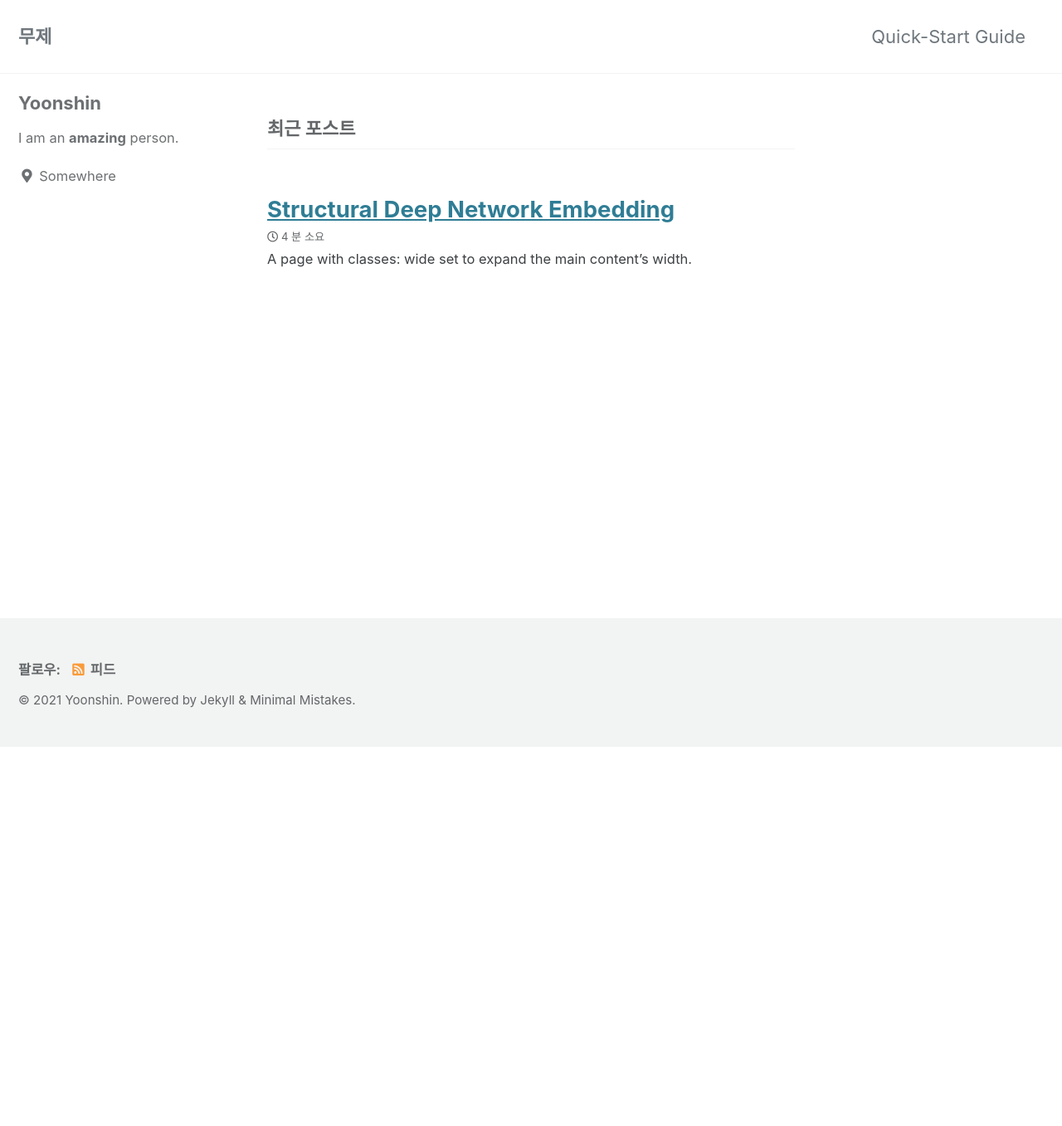
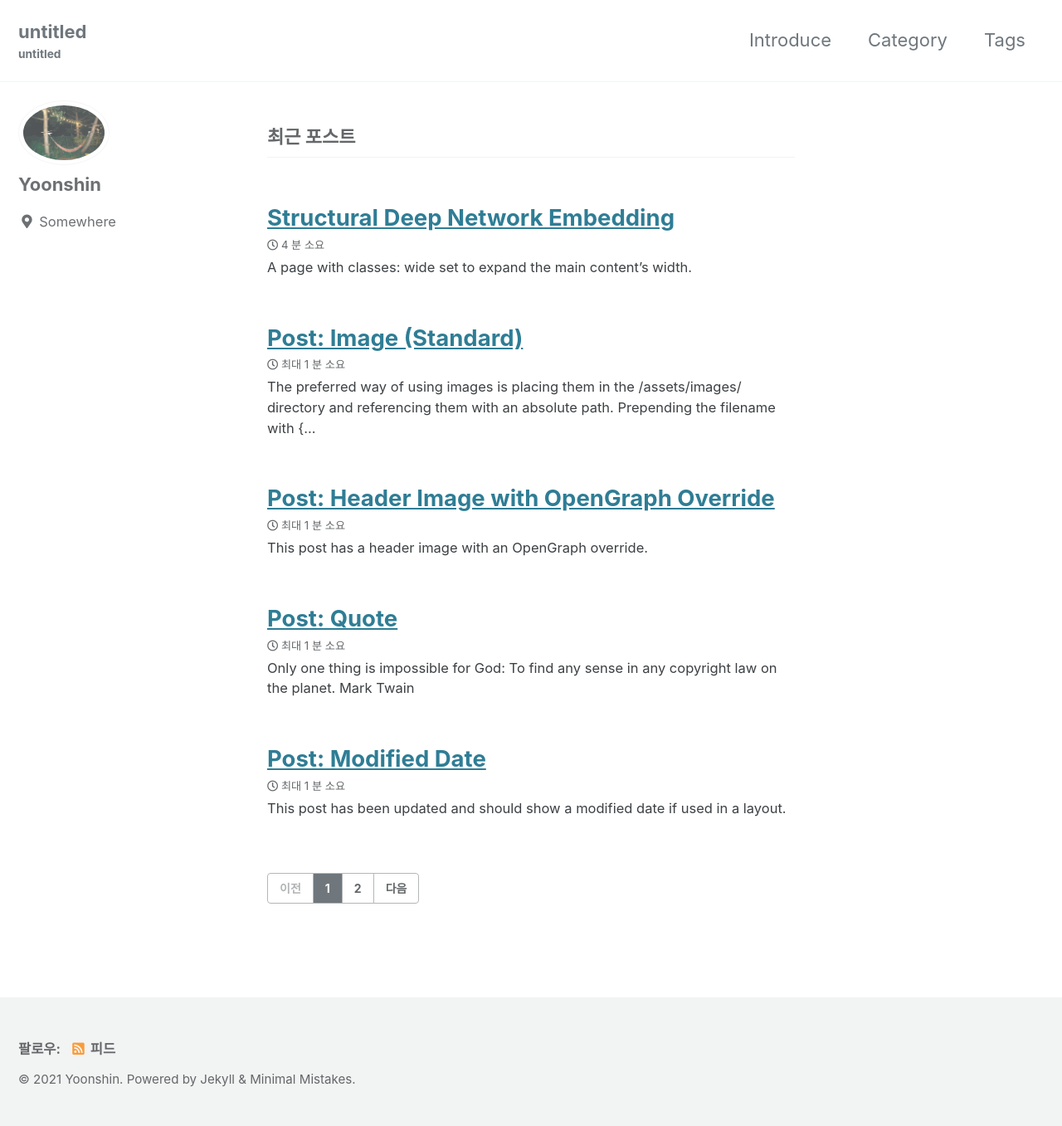
Before and after one commit to Kwakyoonshin/Kwakyoonshin.github.io, a Jekyll site: the page built from index.html, in a window 1280 px wide. Shown: the whole page at 83% size. Built offline with Jekyll 4.4.1, drawn with Linux system fonts in a browser that asks for light colours; cached includes are drawn as plain includes; the list of posts is cut into pages by our own code; before the commit the page ends 900 px from its top, so only the background shows below that.

Commit message:
Design Blog and post_1

````diff
--- a/_config.yml
+++ b/_config.yml
@@ -18,15 +18,15 @@ minimal_mistakes_skin    : "default" # "air", "aqua", "contrast", "dark", "dirt"
 locale                   : "ko-KR"
 title                    : "무제"
 title_separator          : "-"
-subtitle                 : # site tagline that appears below site title in masthead
+subtitle                 : "untitled"
 name                     : "Yoonshin"
 description              : "논문, python, 잡다한 것을 기록하는 공간"
-url                      : # the base hostname & protocol for your site e.g. "https://mmistakes.github.io"
+url                      :  "https://Kwakyoonshin.github.io"
 baseurl                  : # the subpath of your site, e.g. "/blog"
-repository               : # GitHub username/repo-name e.g. "mmistakes/minimal-mistakes"
+repository               : "https://github.com/Kwakyoonshin/kwakyoonshin.github.io"
 teaser                   : # path of fallback teaser image, e.g. "/assets/images/500x300.png"
 logo                     : # path of logo image to display in the masthead, e.g. "/assets/images/88x88.png"
-masthead_title           : # overrides the website title displayed in the masthead, use " " for no title
+masthead_title           : "untitled"
 # breadcrumbs            : false # true, false (default)
 words_per_minute         : 200
 comments:
@@ -103,8 +103,8 @@ analytics:
 # Site Author
 author:
   name             : "Yoonshin"
-  avatar           : # path of avatar image, e.g. "/assets/images/bio-photo.jpg"
-  bio              : "I am an **amazing** person."
+  avatar           : "image/profile/2021me.jpg"
+  bio              : ""
   location         : "Somewhere"
   email            :
   links:
--- /dev/null
+++ b/_posts/2010-01-07-post-modified.md
@@ -0,0 +1,14 @@
+---
+title: "Post: Modified Date"
+last_modified_at: 2016-03-09T16:20:02-05:00
+categories:
+  - Post Formats
+tags:
+  - Post Formats
+  - readability
+  - standard
+---
+
+This post has been updated and should show a modified date if used in a layout.
+
+All children, except one, grow up. They soon know that they will grow up, and the way Wendy knew was this. One day when she was two years old she was playing in a garden, and she plucked another flower and ran with it to her mother. I suppose she must have looked rather delightful, for Mrs. Darling put her hand to her heart and cried, "Oh, why can't you remain like this for ever!" This was all that passed between them on the subject, but henceforth Wendy knew that she must grow up. You always know after you are two. Two is the beginning of the end.
--- /dev/null
+++ b/_posts/2010-02-05-post-quote.md
@@ -0,0 +1,12 @@
+---
+title: "Post: Quote"
+categories:
+  - Post Formats
+tags:
+  - Post Formats
+  - quote
+---
+
+> Only one thing is impossible for God: To find any sense in any copyright law on the planet.
+
+> <cite><a href="http://www.brainyquote.com/quotes/quotes/m/marktwain163473.html">Mark Twain</a></cite>
--- /dev/null
+++ b/_posts/2010-08-05-post-header-image-og-override.md
@@ -0,0 +1,22 @@
+---
+title: "Post: Header Image with OpenGraph Override"
+header:
+  image: /assets/images/page-header-image.png
+  og_image: /assets/images/page-header-og-image.png
+categories:
+  - Layout
+  - Uncategorized
+tags:
+  - edge case
+  - image
+  - layout
+last_modified_at: 2017-10-26T15:12:19-04:00
+---
+
+This post has a header image with an OpenGraph override.
+
+```yaml
+header:
+  image: /assets/images/page-header-image.png
+  og_image: /assets/images/page-header-og-image.png
+```
--- /dev/null
+++ b/_posts/2010-08-05-post-image-standard.md
@@ -0,0 +1,44 @@
+---
+title: "Post: Image (Standard)"
+categories:
+  - Post Formats
+tags:
+  - image
+  - Post Formats
+---
+
+The preferred way of using images is placing them in the `/assets/images/` directory and referencing them with an absolute path. Prepending the filename with `{% raw %}{{ site.url }}{{ site.baseurl }}/assets/images/{% endraw %}` will make sure your images display properly in feeds and such.
+
+Standard image with no width modifier classes applied.
+
+**HTML:**
+
+```html
+{% raw %}<img src="{{ site.url }}{{ site.baseurl }}/assets/images/filename.jpg" alt="">{% endraw %}
+```
+
+**or Kramdown:**
+
+```markdown
+{% raw %}![alt]({{ site.url }}{{ site.baseurl }}/assets/images/filename.jpg){% endraw %}
+```
+
+![Unsplash image 9]({{ site.url }}{{ site.baseurl }}/assets/images/unsplash-image-9.jpg)
+
+Image that fills page content container by adding the `.full` class with:
+
+**HTML:**
+
+```html
+{% raw %}<img src="{{ site.url }}{{ site.baseurl }}/assets/images/filename.jpg" alt="" class="full">{% endraw %}
+```
+
+**or Kramdown:**
+
+```markdown
+{% raw %}![alt]({{ site.url }}{{ site.baseurl }}/assets/images/filename.jpg)
+{: .full}{% endraw %}
+```
+
+![Unsplash image 10]({{ site.url }}{{ site.baseurl }}/assets/images/unsplash-image-10.jpg)
+{: .full}
````
Also changed, not shown: _data/navigation.yml (+11 -2 lines), _posts/2009-10-05-edge-case-multiline-excerpt.md (added, +6 -0 lines), _posts/2021-12-29-[review] Structural Deep Network Embedding.md (renamed from _posts/2021-12-29-[review].md, +27 -22 lines), image/profile/2021me.jpg (added).
